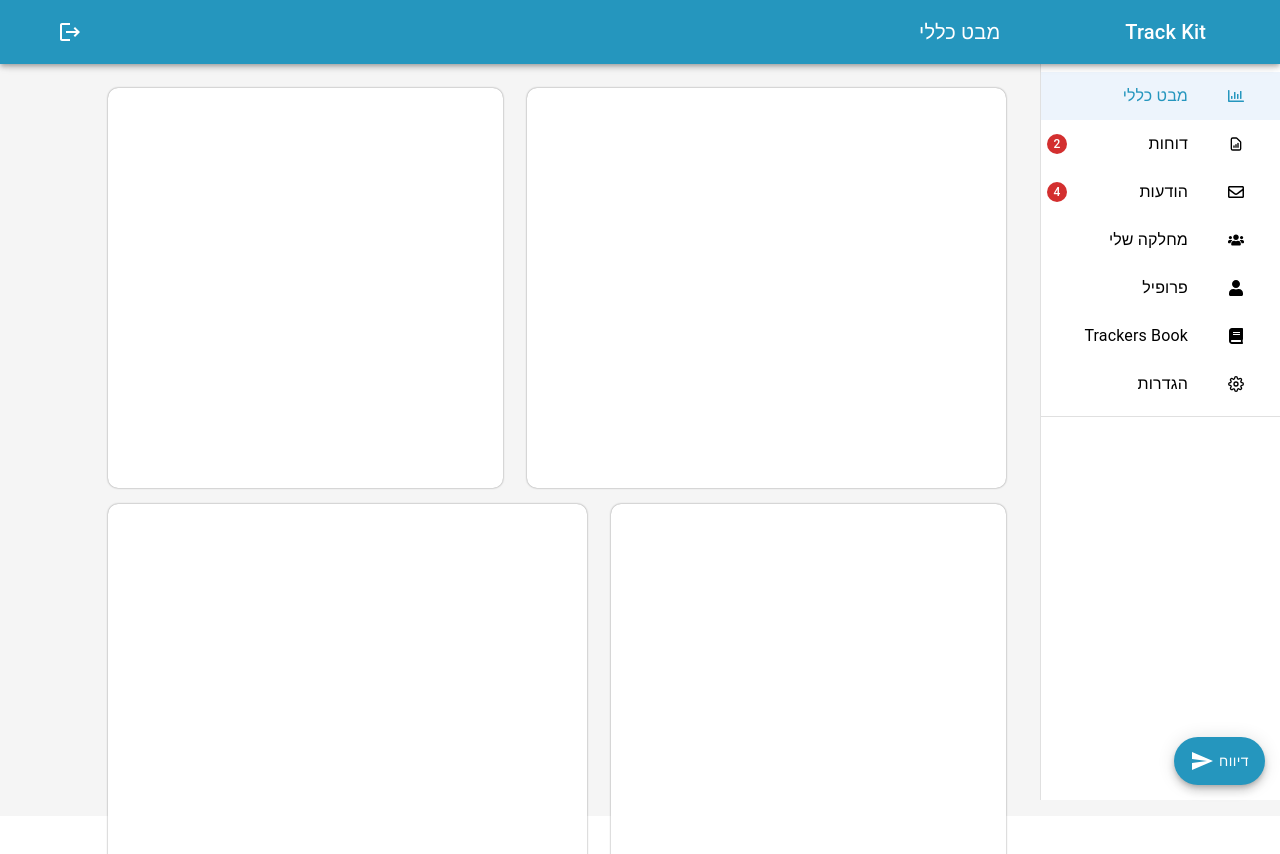
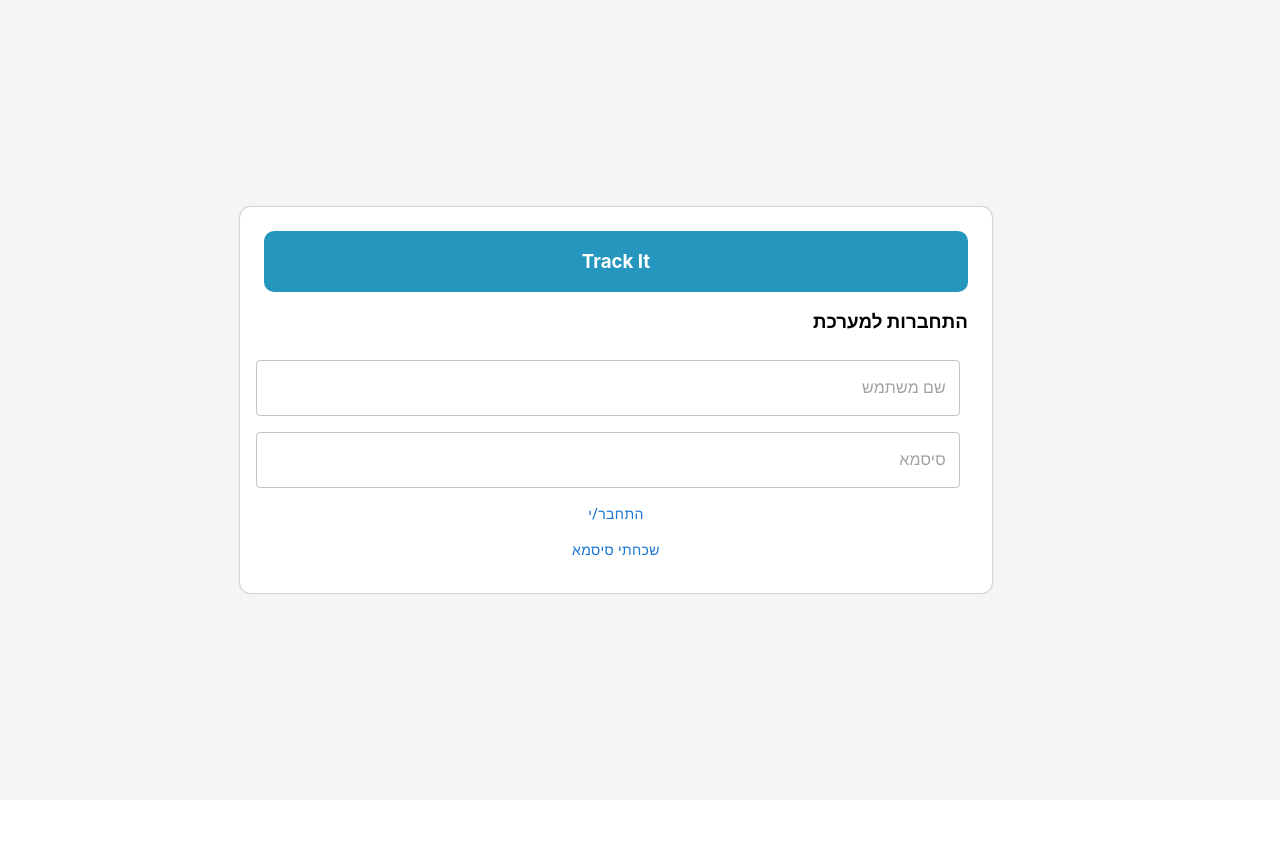
Before and after one commit to neriagoren/Trackit, a React (Create React App) app: page / in a window 1280 px wide. Before the commit this address led to /overview. Shown: the top 854 px of the page. After the commit the page ends 800 px from the top, so only its background shows below. Built offline with nearby package versions, Linux system fonts and the light colour scheme.

Commit message:
new Login interface

```diff
--- a/src/App.css
+++ b/src/App.css
@@ -1,6 +1,5 @@
 .App {
   text-align: right;
-  height: auto;
   background-color: #f5f5f5;
 }
 
--- a/src/App.js
+++ b/src/App.js
@@ -10,10 +10,12 @@
 import Box from "@mui/material/Box";
 import CloseIcon from '@mui/icons-material/Close';
 
+import Login from "./pages/Login";
+
 
 function App(){
 
-    const [isLogged, setLogin] = useState(true);
+    const [isLogged, setLogin] = useState(false);
 
     const [send, setSend] = useState(false);
 
@@ -23,6 +25,7 @@
     return (
         <BrowserRouter>
             <div className="App" dir={"rtl"}>
+
                 {
                     isLogged ?
                         <>
@@ -51,7 +54,7 @@
                             :
                         <>
                             <Redirect to={"/"}/>
-                            <Route path={"/"}  component={SignIn}/>
+                            <Route path={"/"}  render={props => <Login  {...props} />} exact={true}/>
                         </>
                 }
 
--- a/src/components/ClippedDrawer.js
+++ b/src/components/ClippedDrawer.js
@@ -181,7 +181,7 @@
                 </Box>
             </Drawer>
 
-            <Box sx={{  width:"100%" ,mt:2, backgroundColor:"#f5f5f5", height:"100vh", marginRight:"10px"}}>
+            <Box sx={{  width:"100%" ,pt:2, backgroundColor:"#f5f5f5", height:"100vh", marginRight:"10px"}}>
                 <Toolbar />
                 <Redirect to={"/overview"}/>
                 <Route path={"/overview"} component={Overview} exact={true}/>
--- /dev/null
+++ b/src/pages/Login.js
@@ -0,0 +1,39 @@
+
+import {useState} from "react";
+import Toolbar from "@mui/material/Toolbar";
+import * as React from "react";
+import Box from "@mui/material/Box";
+import {Button, TextField} from "@mui/material";
+
+export default function Login() {
+
+    const [username, setUsername] = useState("");
+    const [password, setPassword] = useState("");
+    const [response, setResponse] = useState("");
+    const [isValid, setIsValid]   = useState(null);
+
+
+
+    return (
+        <Box sx={{  backgroundColor:"#f5f5f5", height:"100vh",display:"flex",
+            justifyContent:"center",
+            alignItems:"center",}}>
+            <Toolbar />
+
+            <Box sx={{backgroundColor:"background.paper", p:3, borderRadius:"10px", boxShadow:"0px 0px 2px gray"}}>
+               <Box sx={{justifyContent:"center", display:"flex", borderRadius:"10px", color:"white", backgroundColor:"#2596be"}}>
+                <h3> Track It </h3>
+               </Box>
+                <h3> התחברות למערכת </h3>
+
+                <Box>
+                    <TextField placeholder={"שם משתמש"} sx ={{width:"100%", m:1}}/>
+                    <TextField placeholder={"סיסמא"} sx ={{width:"100%", m:1}}/>
+                    <Button sx={{width:"100%"}}> התחבר/י </Button>
+                    <Button sx={{width:"100%"}}> שכחתי סיסמא </Button>
+                </Box>
+                {response}
+            </Box>
+        </Box>
+    )
+}
```
